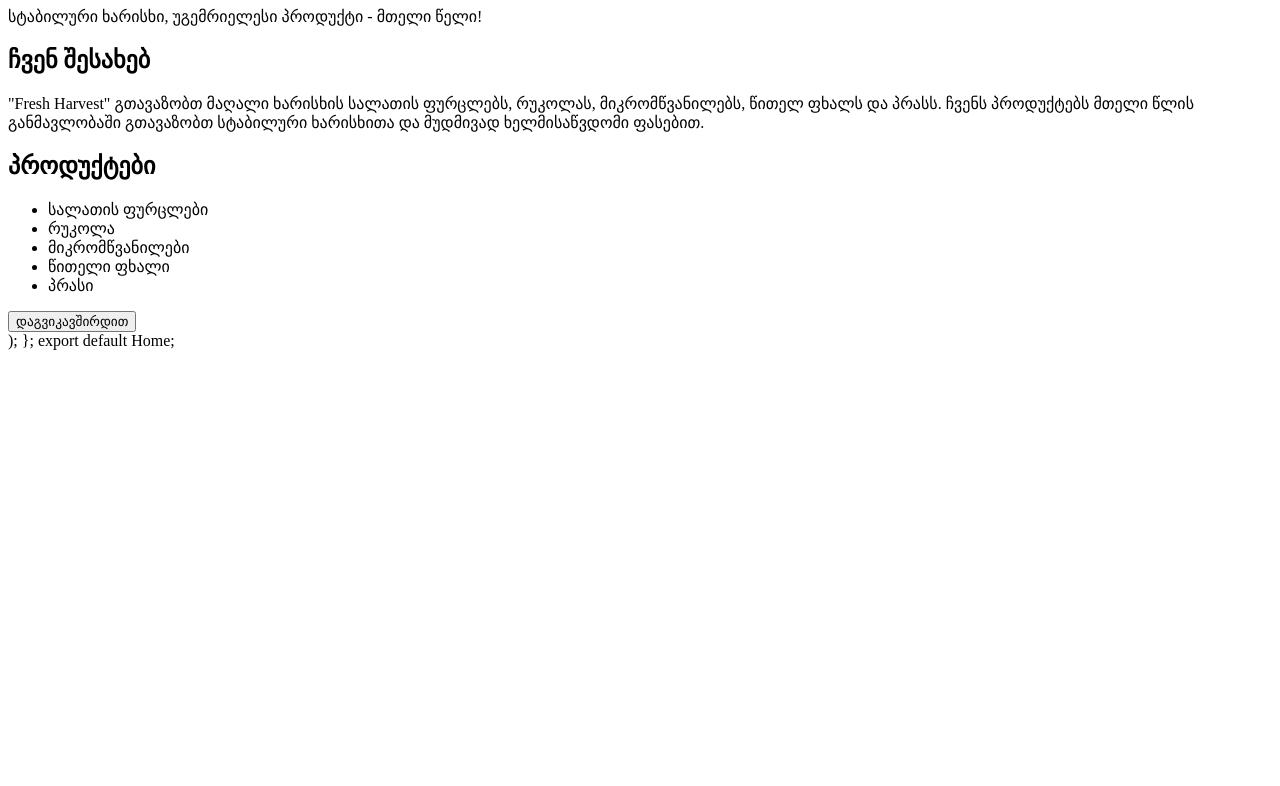
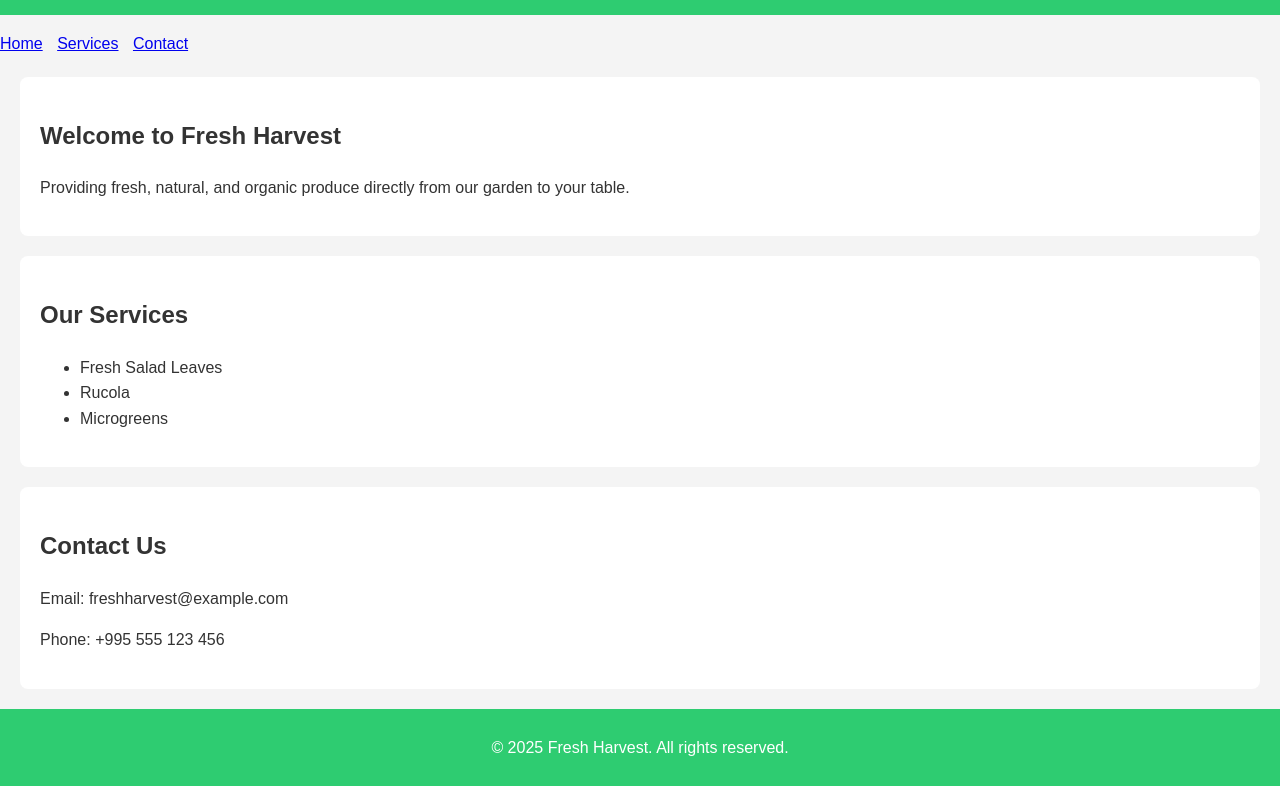
Before and after one commit to freshharvestgeorgia/Freshharvest-websaite, a plain HTML site: page index.html in a window 1280 px wide. Shown: the part 99-885 px from the top of the page. Before the commit the page ends 800 px from the top, so only its background shows below. Drawn offline with Linux system fonts and the light colour scheme.

Commit message:
Update index.html

```diff
--- a/index.html
+++ b/index.html
@@ -1,37 +1,76 @@
-import React from "react"; import { Card, CardContent } from "@/components/ui/card"; import { Button } from "@/components/ui/button";
-
-const Home = () => { return ( <div className="min-h-screen bg-gradient-to-b from-green-100 to-green-300 p-6"> <div className="max-w-4xl mx-auto"> <header className="text-center mb-8"> <h1 className="text-4xl font-bold text-green-800 mb-4">Fresh Harvest</h1> <p className="text-lg text-green-700">სტაბილური ხარისხი, უგემრიელესი პროდუქტი - მთელი წელი!</p> </header>
-
-<section className="grid grid-cols-1 sm:grid-cols-2 gap-6 mb-8">
-      <Card className="shadow-lg">
-        <CardContent>
-          <h2 className="text-2xl font-semibold mb-2">ჩვენ შესახებ</h2>
-          <p>"Fresh Harvest" გთავაზობთ მაღალი ხარისხის სალათის ფურცლებს, რუკოლას, მიკრომწვანილებს, წითელ ფხალს და პრასს. ჩვენს პროდუქტებს მთელი წლის განმავლობაში გთავაზობთ სტაბილური ხარისხითა და მუდმივად ხელმისაწვდომი ფასებით.</p>
-        </CardContent>
-      </Card>
-
-      <Card className="shadow-lg">
-        <CardContent>
-          <h2 className="text-2xl font-semibold mb-2">პროდუქტები</h2>
-          <ul className="list-disc pl-4">
-            <li>სალათის ფურცლები</li>
-            <li>რუკოლა</li>
-            <li>მიკრომწვანილები</li>
-            <li>წითელი ფხალი</li>
-            <li>პრასი</li>
-          </ul>
-        </CardContent>
-      </Card>
+<!DOCTYPE html><html lang="en">
+<head>
+    <meta charset="UTF-8">
+    <meta name="viewport" content="width=device-width, initial-scale=1.0">
+    <title>Fresh Harvest - Natural & Fresh Produce</title>
+    <style>
+        body {
+            font-family: Arial, sans-serif;
+            margin: 0;
+            padding: 0;
+            box-sizing: border-box;
+            line-height: 1.6;
+            color: #333;
+            background-color: #f4f4f4;
+        }
+        header {
+            background: #2ecc71;
+            color: white;
+            padding: 10px 20px;
+            text-align: center;
+        }
+        nav ul {
+            list-style: none;
+            padding: 0;
+        }
+        nav ul li {
+            display: inline;
+            margin-right: 10px;
+        }
+        section {
+            padding: 20px;
+            margin: 20px;
+            background: white;
+            border-radius: 8px;
+        }
+        footer {
+            text-align: center;
+            padding: 10px;
+            background: #2ecc71;
+            color: white;
+        }
+    </style>
+</head>
+<body>
+    <header>
+        <h1>Fresh Harvest</h1>
+    </header>
+    <nav>
+        <ul>
+            <li><a href="#home">Home</a></li>
+            <li><a href="#services">Services</a></li>
+            <li><a href="#contact">Contact</a></li>
+        </ul>
+    </nav>
+    <section id="home">
+        <h2>Welcome to Fresh Harvest</h2>
+        <p>Providing fresh, natural, and organic produce directly from our garden to your table.</p>
     </section>
-
-    <section className="text-center">
-      <Button className="bg-green-600 text-white px-6 py-2 rounded-full shadow-lg hover:bg-green-700">
-        დაგვიკავშირდით
-      </Button>
+    <section id="services">
+        <h2>Our Services</h2>
+        <ul>
+            <li>Fresh Salad Leaves</li>
+            <li>Rucola</li>
+            <li>Microgreens</li>
+        </ul>
     </section>
-  </div>
-</div>
-
-); };
-
-export default Home;
+    <section id="contact">
+        <h2>Contact Us</h2>
+        <p>Email: freshharvest@example.com</p>
+        <p>Phone: +995 555 123 456</p>
+    </section>
+    <footer>
+        <p>&copy; 2025 Fresh Harvest. All rights reserved.</p>
+    </footer>
+</body>
+</html>
```
